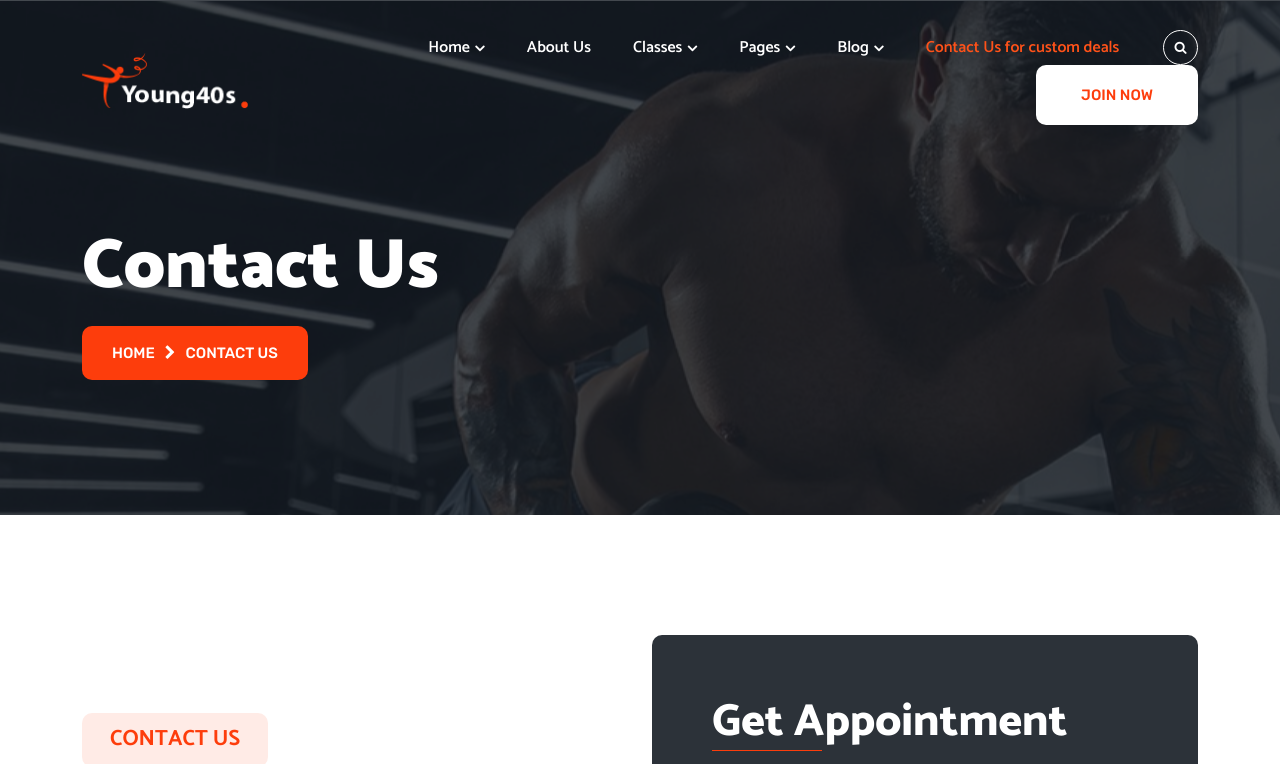
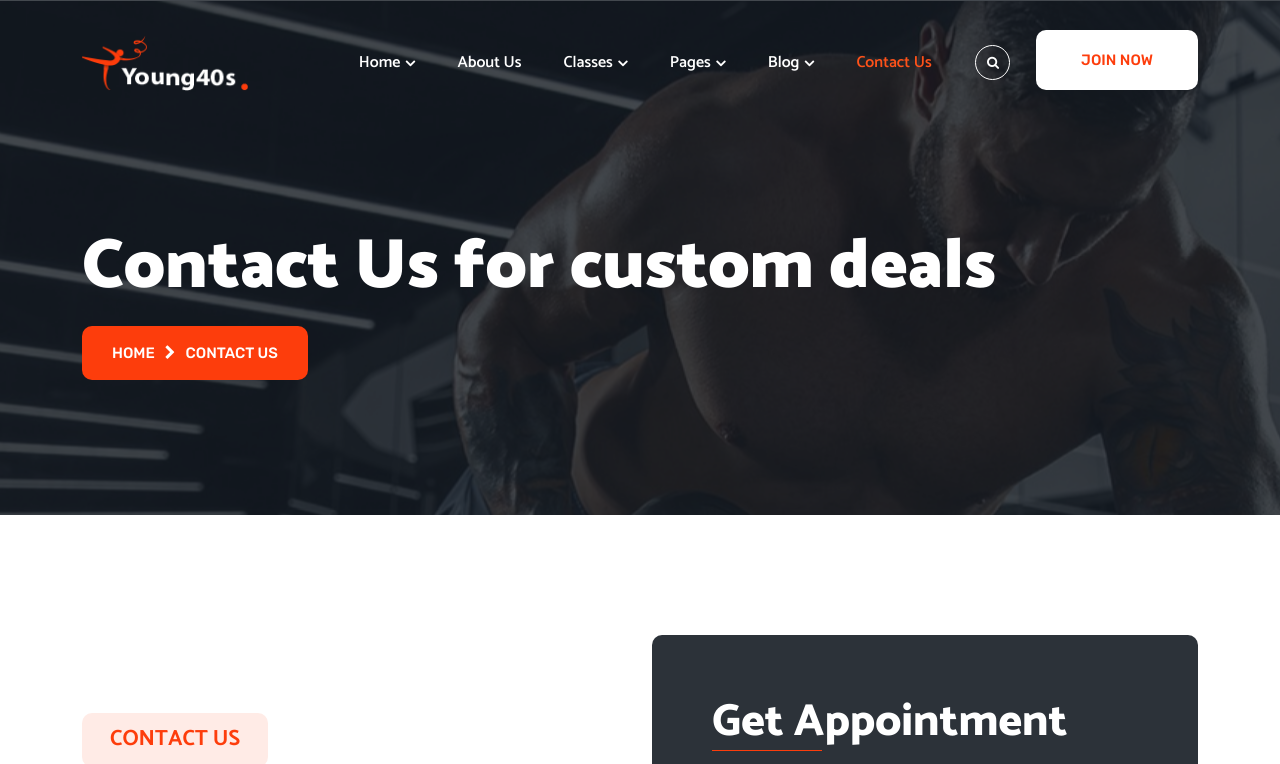
Before and after one commit to unknown-P/unknown-P.github.io, a plain HTML site: page contact-us.html in a window 1280 px wide. Shown: the top 764 px of the page. Drawn offline with Linux system fonts and the light colour scheme.

Commit message:
Add files via upload

```diff
--- a/contact-us.html
+++ b/contact-us.html
@@ -122,7 +122,7 @@
                                             <li><a href="blog-detail.html" title="Blog Detail">Blog Detail</a></li>
                                         </ul>
                                     </li>
-                                   <li class="active"><a href="contact-us.html">Contact Us for custom deals</a></li>
+                                   <li class="active"><a href="contact-us.html">Contact Us</a></li>
                                </ul>
                                 </div>
                             </nav>
@@ -150,7 +150,7 @@
             <div class="row">
                 <div class="col-lg-12">
                     <div class="banner-in-title">
-                        <h1 class="h1-title">Contact Us</h1>
+                        <h1 class="h1-title">Contact Us for custom deals</h1>
                     </div>
                     <div class="banner-breadcum">
                         <ul>
@@ -353,7 +353,7 @@
                 <div class="row align-items-center">
                     <div class="col-lg-6 col-md-7">
                         <div class="copyright-text">
-                            <span>Copyright © 2022 <a href="index.html"></a> All rights reserved.</span>
+                            <span>Copyright © 2022. <a href="index.html"></a> All rights reserved.</span>
                         </div>
                     </div>
                     <div class="col-lg-6 col-md-5">
```
